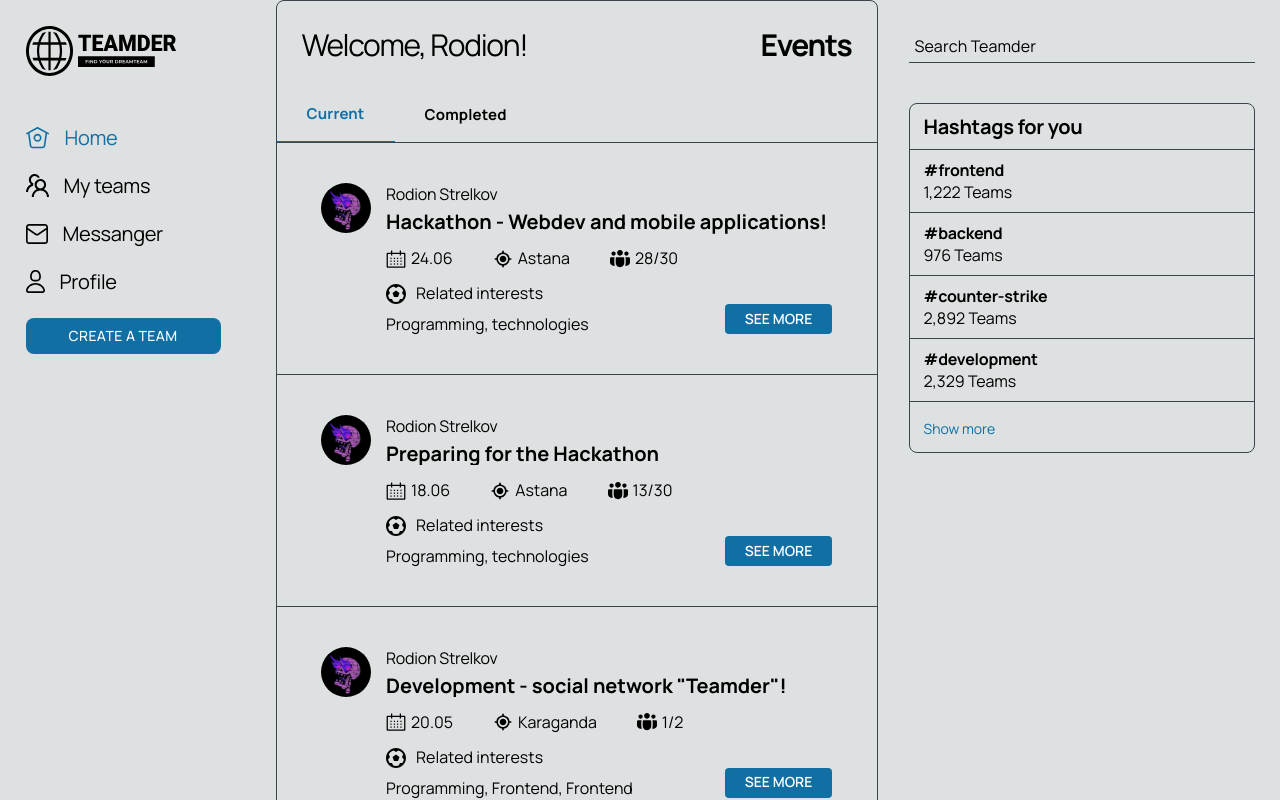
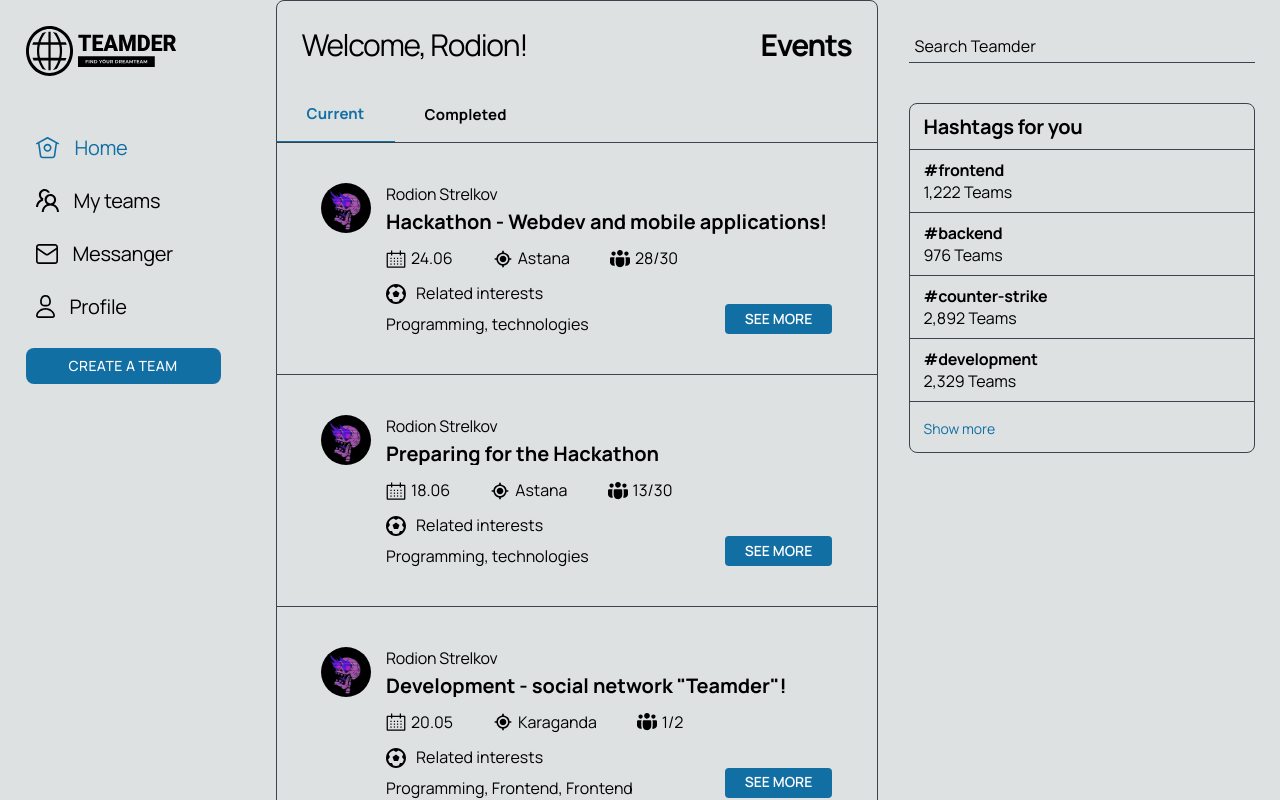
Before and after one commit to JustSeme/teamder, a React (Create React App) app: page / in a window 1280 px wide. Shown: the top 800 px of the page. Built offline with nearby package versions, Linux system fonts and the light colour scheme.

Commit message:
error: undefined

```diff
--- a/src/components/Navigation/Navigation.css
+++ b/src/components/Navigation/Navigation.css
@@ -18,7 +18,7 @@
     align-items: center;
     background-color: #DDE1E1;
     border: none;
-    margin-bottom: 25px;
+    margin-bottom: 10px;
     text-decoration: none;
     font-style: normal;
     font-weight: 400;
@@ -28,6 +28,8 @@
     align-items: center;
     letter-spacing: -0.015em;
     color: #000000;
+    padding: 10px;
+    border-radius: 10px;
 }
 
 .navigation__button_active {
@@ -35,7 +37,7 @@
     align-items: center;
     background-color: #DDE1E1;
     border: none;
-    margin-bottom: 25px;
+    margin-bottom: 10px;
     text-decoration: none;
     font-style: normal;
     font-weight: 400;
@@ -46,6 +48,8 @@
     letter-spacing: -0.015em;
     color: #126FA4;
     fill: #126FA4;
+    padding: 10px;
+    border-radius: 10px;
 }
 
 .navigation__create_button {
@@ -61,7 +65,7 @@
     letter-spacing: 0.4px;
     text-transform: uppercase;
     color: #FFFFFF;
-    margin: 0;
+    margin: 10px 0 0;
     cursor: pointer;
 }
 
@@ -77,6 +81,7 @@
 .navigation__button:hover {
     color: #126FA4;
     transition: linear 0.2s;
+    background-color: #D3D4D4;
 }
 
 .navigation__button:hover .navigation__inactive {
@@ -89,6 +94,15 @@
     transition: linear 0.2s;
 }
 
+.navigation__active:hover {
+    fill: #126FA4;
+    transition: linear 0.2s;
+}
+
+.navigation__button_active:hover {
+    background-color: #D3D4D4;
+}
+
 .navigation__inactive {
     transition: linear 0.2s;
 }
--- a/src/components/Popup/Popup.css
+++ b/src/components/Popup/Popup.css
@@ -26,7 +26,6 @@
     box-shadow: 0px 0px 25px rgba(0, 0, 0, 0.15);
     padding: 0 36px;
     position: relative;
-    border:1px solid #1F1F1F;
 }
 
 .popup__title {
--- a/src/components/Preloader/Preloader.jsx
+++ b/src/components/Preloader/Preloader.jsx
@@ -1,11 +1,12 @@
 import { React, useState } from "react";
 import "./Preloader.css";
 import loader from "../../images/loader.svg";
+import loader2 from "../../images/loader2.svg";
 
 function Loader(props) {
   return (
     <div className="loader">
-      <img className="loader__image rotation" src={loader} alt="loader" />
+      <img className="loader__image rotation" src={loader2} alt="loader" />
     </div>
   );
 }
--- a/src/components/Profile/Profile.jsx
+++ b/src/components/Profile/Profile.jsx
@@ -11,6 +11,9 @@
 import geo from "../../images/geo.svg";
 import age from "../../images/age.svg";
 import edit from "../../images/edit.svg";
+import { useDispatch, useSelector } from "react-redux";
+import setUserProfileActionCreator from "../../redux/profile-reducer";
+import * as axios from "axios";
 
 function Profile(props) {
   const [post, setPost] = useState("ProfilePosts");
@@ -41,6 +44,18 @@
     setIsPopup("popupEdit");
   };
 
+  const dispatch = useDispatch();
+
+  const setUserProfile = () => {
+    dispatch(setUserProfileActionCreator);
+  };
+
+    axios
+      .get(`https://social-network.samuraijs.com/api/1.0/profile/2`)
+      .then((res) => {
+        setUserProfile(res.data)
+      })
+
   return (
     <div className="profile">
       <Navigation
@@ -48,6 +63,7 @@
         classTeams={`${"navigation__button"}`}
         classMessages={`${"navigation__button"}`}
         classProfile={`${"navigation__button_active"}`}
+
         classHomePath={`${"navigation__inactive"}`}
         classTeamsPath={`${"navigation__inactive"}`}
         classMessagesPath={`${"navigation__inactive"}`}
--- a/src/components/Teams/Team/Team.jsx
+++ b/src/components/Teams/Team/Team.jsx
@@ -1,4 +1,5 @@
 import { React, useState } from "react";
+import { NavLink } from "react-router-dom";
 import "../Teams.css";
 import { useDispatch, useSelector } from "react-redux";
 import {
@@ -74,7 +75,9 @@
           <div>
             <div className="team__container">
               <div className="team__wrap">
-                <img className="team__logo" src={t.photos.small != null ? t.photos.small : avatar} alt="logo" />
+                <NavLink className="team__link" to={'/profile/' + t.id}>
+                  <img className="team__logo" src={t.photos.small != null ? t.photos.small : avatar} alt="logo" />
+                </NavLink>
                 <div className="team__wrapper">
                   <p className="team__name">{t.name}</p>
                 </div>
--- a/src/redux/profile-reducer.js
+++ b/src/redux/profile-reducer.js
@@ -18,6 +18,7 @@
       },
     ],
     newPostText: "",
+    profile: null
 }
 
 const profileReducer = (state = initialState, action) => {
@@ -29,31 +30,28 @@
         login: "@oldmilky",
         message: state.newPostText,
       };
-      // state.profilePosts.unshift(newPost);
-      // state.newPostText = "";
-      // return state;
       return {
         ...state,
         profilePosts: [newPost, ...state.profilePosts],
-        newPostText: ""
-      }
+        newPostText: "",
+      };
     case "UPDATE-NEW-POST-TEXT":
-      // state.newPostText = action.newText;
-      // return state;
       return {
         ...state,
-        newPostText: action.newText
-      }
+        newPostText: action.newText,
+      };
+    case "SET-USER-PROFILE":
+      return {
+        ...state,
+        profile: action.profile
+      };
     default:
       return state;
   }
 };
 
 export const addPostActionCreator = () => ({type: 'ADD-POST'})
-export const updateNewPostTextActionCreator = (payload) => {
-  return {
-    type: 'UPDATE-NEW-POST-TEXT', newText: payload
-  }
-}
+export const updateNewPostTextActionCreator = (payload) => ({type: 'UPDATE-NEW-POST-TEXT', newText: payload})
+export const setUserProfileActionCreator = (profile) => ({type: 'SET-USER-PROFILE', profile})
 
 export default profileReducer;
--- a/src/redux/redux-store.js
+++ b/src/redux/redux-store.js
@@ -12,4 +12,7 @@
         teamPage: teamReducer
     }
 });
+
+window.store = store;
+
 export default store;
```
Also changed, not shown: src/images/loader2.svg (added).
